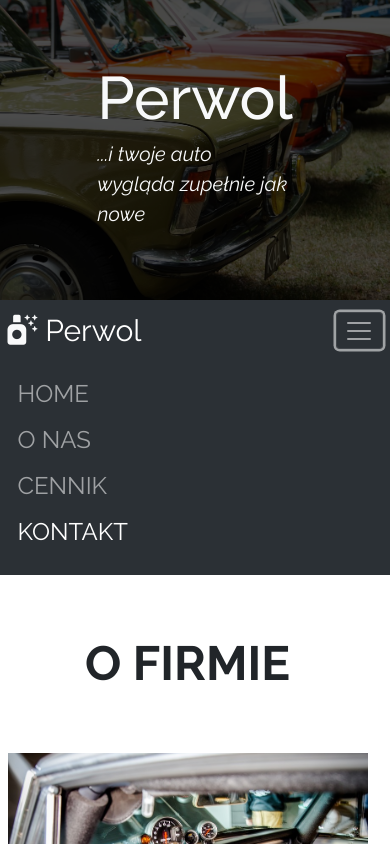
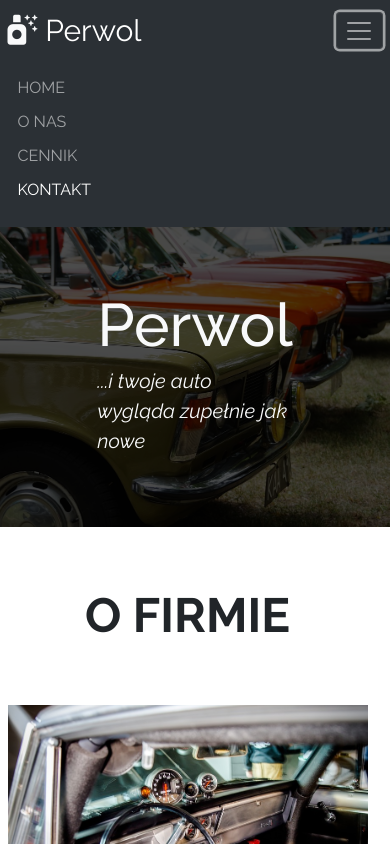
Before and after one commit to Dareczka-alt/BootstrapTask, a plain HTML site: page index.html in a window 390 px wide. Both pictures are taken after a click on the button "Toggle navigation". Shown: the top 844 px of the page. Drawn offline with nearby package versions, Linux system fonts and the light colour scheme.

Commit message:
Nav to top, correct border and repair nav

```diff
--- a/index.html
+++ b/index.html
@@ -16,16 +16,6 @@
 </head>
 
 <body data-bs-spy="scroll" data-bs-target="#navId">
-    <header class="hero">
-        <div class="hero-text text-light">
-            <h1>Perwol</h1>
-            <p>...i twoje auto wygląda zupełnie jak nowe</p>
-        </div>
-        <div class="hero-img">
-            <img src="./img/hero-small.jpg" alt="Trzy oldschoolowe auta ustawione w rzędzie">
-        </div>
-        <div class="hero-shadow"></div>
-    </header>
     <nav id="navId" class="navbar navbar-expand-lg bg-body-tertiary sticky-top" data-bs-theme="dark">
         <div class="container">
             <a class="navbar-brand" href="#"><i class="fa-solid fa-spray-can-sparkles text-light"></i> Perwol</a>
@@ -36,7 +26,7 @@
             <div class="collapse navbar-collapse d-lg-flex justify-content-end" id="navbarNav">
                 <ul class="navbar-nav py-4 text-uppercase">
                     <li class="nav-item px-3">
-                        <a class="nav-link active" aria-current="page" href="#">home</a>
+                        <a class="nav-link active" href="#home">home</a>
                     </li>
                     <li class="nav-item px-3">
                         <a class="nav-link" href="#aboutus">o nas</a>
@@ -51,6 +41,16 @@
             </div>
         </div>
     </nav>
+    <header class="hero" id="home">
+        <div class="hero-text text-light">
+            <h1>Perwol</h1>
+            <p>...i twoje auto wygląda zupełnie jak nowe</p>
+        </div>
+        <div class="hero-img">
+            <img src="./img/hero-small.jpg" alt="Trzy oldschoolowe auta ustawione w rzędzie">
+        </div>
+        <div class="hero-shadow"></div>
+    </header>
     <main>
         <section class="aboutus py-5" id="aboutus">
             <div class="container">
@@ -197,14 +197,14 @@
             <div class="container">
                 <h2 class="text-uppercase mb-5 pb-5 fw-bold">kontakt</h2>
                 <div class="row m-0 justify-content-center">
-                    <div class="col-12 col-lg-3 border d-flex flex-column align-items-center address mb-1">
+                    <div class="col-12 col-lg-3 border d-flex flex-column align-items-center address m-1">
                         <h3 class="text-uppercase py-5 fw-bold">adres</h3>
                         <p>ul.Jaskółcza 24</p>
                         <p class="pb-5">64-238 Kraków</p>
                         <p>tel. +48 000 000 000</p>
                         <p class="pb-5">e-mail: mail@mail.com</p>
                     </div>
-                    <div class="col-12 col-lg-8 border form mt-1">
+                    <div class="col-12 col-lg-8 border form m-1">
                         <form class="mx-5 py-5">
                             <div class="row m-0">
                                 <div class="col-12 col-md-6"><label class="w-100"> Imię i nazwisko</label>
--- a/scss/style.scss
+++ b/scss/style.scss
@@ -54,16 +54,10 @@ body {
 }
 
 .navbar {
+	font-size: 2rem;
 	.container {
 		.navbar-brand {
 			font-size: 3.2rem;
-		}
-		.collapse {
-			.navbar-nav {
-				.nav-item {
-					font-size: 2rem;
-				}
-			}
 		}
 	}
 }
@@ -272,16 +266,10 @@ footer {
 	}
 
 	.navbar {
+		font-size: 1.6rem;
 		.container {
 			.navbar-brand {
 				font-size: 2rem;
-			}
-			.collapse {
-				.navbar-nav {
-					.nav-item {
-						font-size: 1.6rem;
-					}
-				}
 			}
 		}
 	}
@@ -381,13 +369,6 @@ footer {
 			.navbar-brand {
 				font-size: 3rem;
 			}
-			.collapse {
-				.navbar-nav {
-					.nav-item {
-						font-size: 2.4rem;
-					}
-				}
-			}
 		}
 	}
 
```
Also changed, not shown: css/style.css, 1 other file.
